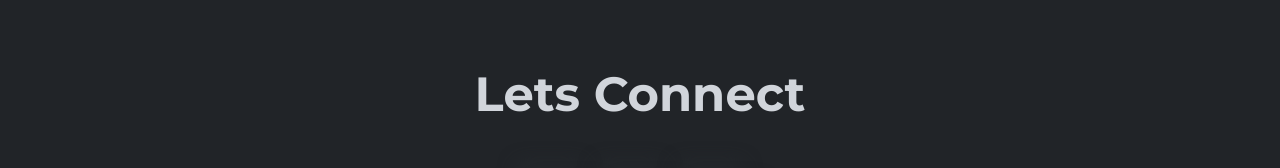
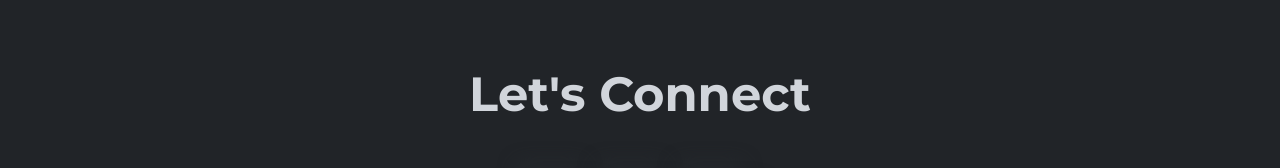
Before and after one commit to AndreaBitmind/porfolio-react, a React (Create React App) app: page / in a window 1280 px wide. Shown: the part 5497-5665 px from the top of the page. Built offline with nearby package versions, Linux system fonts and the light colour scheme.

Commit message:
fix: small mistakes in texts

```diff
--- a/src/components/contact/Contact.js
+++ b/src/components/contact/Contact.js
@@ -10,7 +10,7 @@ const Contact = () => {
       className="w-full py-20 border-b-[1px] border-b-black"
     >
       <div className="flex justify-center items-center text-center">
-        <Title title="CONTACT" des="Lets Connect " />
+        <Title title="CONTACT" des="Let's Connect " />
       </div>
       <div className="w-full h-full flex gap-8 lg:items-center justify-center">
         <div className="flex gap-4">
--- a/src/components/projects/Projects.js
+++ b/src/components/projects/Projects.js
@@ -22,7 +22,7 @@ const Projects = () => {
       <div className="grid grid-cols-1 md:grid-cols-2 xl:grid-cols-3 gap-6 xl:gap-14">
         <ProjectsCard
           title="RewindMusic APP Frontend"
-          des="This is a CRUD (Create, Read, Update, Delete) functionality for efficiently managing and organizing a diverse collection of songs. This application empowers registered users to interact with their music library, granting them the ability to explore, personalize, and maintain their songs effortlessly"
+          des="This is a CRUD (Create, Read, Update, Delete) functionality for efficiently managing and organizing a diverse collection of songs. This application empowers registered users to interact with their music library, granting them the ability to explore, personalize, and maintain their songs effortlessly."
           src={projectOne}
           githubLink="https://github.com/AndreaBitmind/andrea-martinez-rewindmusic-front"
           websiteLink="https://amrtinz-final-project-2022-bcn.netlify.app/"
```
